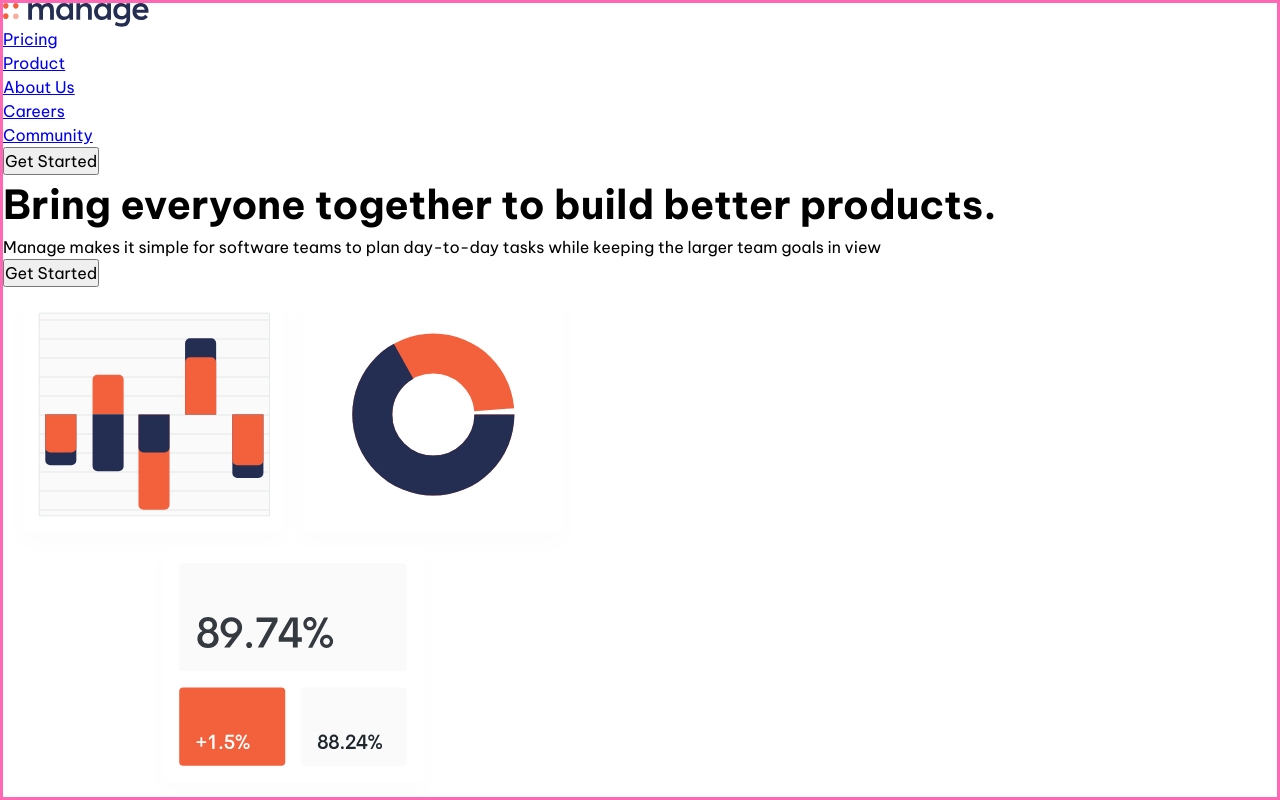
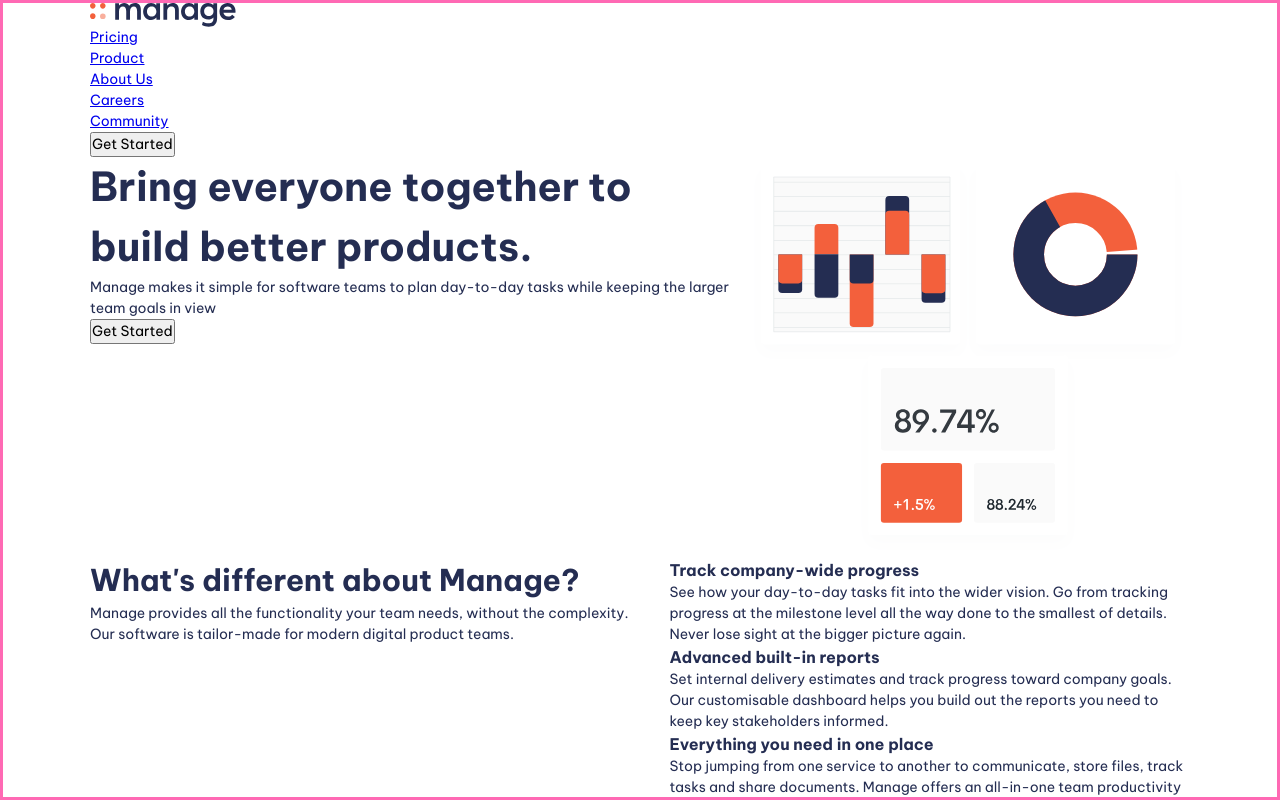
Before and after one commit to reynaldlamury/Manage, a React (Vite) app: page / in a window 1280 px wide. Shown: the top 800 px of the page. Built offline with nearby package versions, Linux system fonts and the light colour scheme.

Commit message:
fix variables

```diff
--- a/src/App.jsx
+++ b/src/App.jsx
@@ -112,7 +112,7 @@ function App() {
           <button className="button">Get Started</button>
         </section>
 
-        <section className="cta | bg-primary-400 text-neutral-100">
+        <section className="cta | bg-accent-400 text-neutral-100">
           <div className="container">
             <div className="even-columns">
               <div>
@@ -184,7 +184,7 @@ function App() {
               <form action="">
                 <input type="email" />
                 <button className="button">Go</button>
-								<p>Copyright 2020. All Rights Reserved</p>
+                <p>Copyright 2020. All Rights Reserved</p>
               </form>
             </div>
           </div>
--- a/src/App.scss
+++ b/src/App.scss
@@ -11,23 +11,41 @@
  - Desktop --> 1440px
 
 */
-@mixin large {
-  @media (min-width: 60em) {
+@mixin desktop {
+  @media (min-width: 50em) {
     @content;
   }
 }
 
 /* ========================================== */
 
-/* main styles *
+/* general styling */
+
+.container {
+  $max-width: 1100px;
+  $padding: 1rem;
+
+  width: min($max-width, 100% - ($padding * 2));
+  margin-inline: auto;
+
+  .even-columns {
+    display: grid;
+    gap: 1rem;
+
+    @include desktop {
+      grid-auto-flow: column;
+    }
+  }
+}
 
 /* Set core body defaults */
 body {
   height: 100%;
-  font-family: $ff-primary;
+  font-size: $fs-body;
+  font-family: $ff-body;
+  color: $clr-primary-400;
   text-rendering: optimizeSpeed;
   line-height: 1.5;
-  font-size: 1rem;
 
   /* border */
   border: 3px solid hotpink;
--- a/src/variables.scss
+++ b/src/variables.scss
@@ -5,8 +5,8 @@ $clr-accent-100: hsl(13, 100%, 96%);
 
 $clr-primary-400: hsl(228, 39%, 23%);
 
-$clr-neutral-100: hsl(232, 12%, 13%);
-$clr-neutral-900: hsl(0 0% 0%);
+$clr-neutral-900: hsl(232, 12%, 13%);
+$clr-neutral-100: hsl(0 0% 100%);
 
 /* font family */
 $ff-primary: "Be Vietnam Pro", sans-serif;
@@ -31,6 +31,16 @@ $fs-primary-heading: $fs-800;
 $fs-secondary-heading: $fs-700;
 $fs-nav: $fs-500;
 $fs-button: $fs-300;
+
+$size-100: 0.25rem;
+$size-200: 0.5rem;
+$size-300: 0.75rem;
+$size-400: 1rem;
+$size-500: 1.5rem;
+$size-600: 2rem;
+$size-700: 3rem;
+$size-800: 4rem;
+$size-900: 5rem;
 
 @media (min-width: 50em) {
   $fs-body: $fs-500;
```
